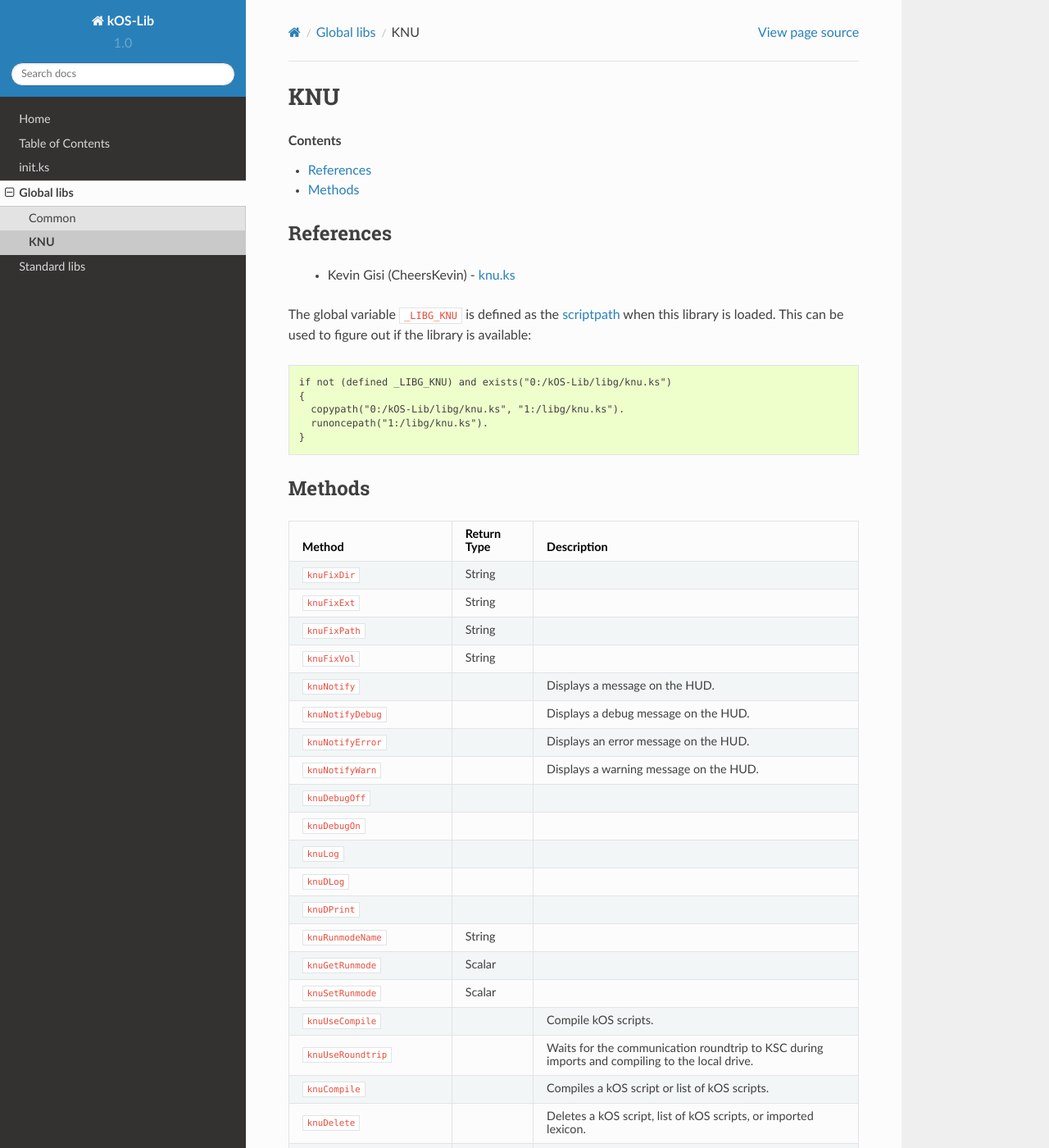
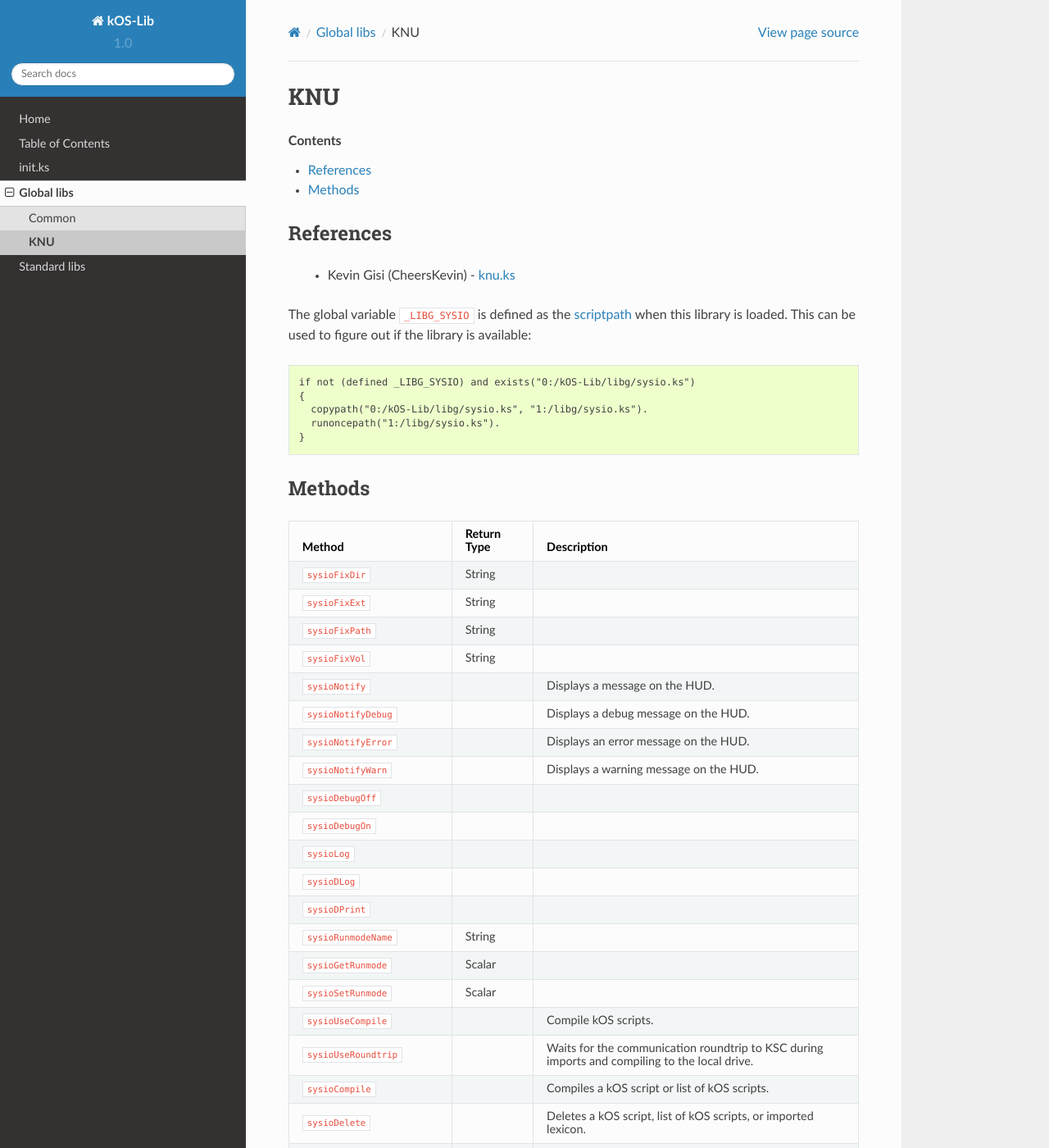
Before and after one commit to Tricky1702/kOS-Scripts, a Sphinx documentation site: the page built from kOS-Lib-Docs/source/libg/sysio.rst, in a window 1280 px wide and 1400 px high. Shown: the whole window at 82% size. Built offline with Sphinx 7.4.7 and the Read the Docs theme 2.0.0, drawn with Linux system fonts in a browser that asks for light colours; cross-references to code outside the pages are shown as plain code; some of the changed text lies outside the part shown.

Commit message:
Renamed knu to sysio throught the docs.

```diff
--- a/kOS-Lib-Docs/source/index.rst
+++ b/kOS-Lib-Docs/source/index.rst
@@ -37,7 +37,7 @@ Nam eu augue eget lacus faucibus semper ultricies vel augue. Nulla commodo quis
       // Make sure all scripts are compiled to disk to keep files small.
       if exists(initLocal) runoncepath(initLocal, lexicon("compile", true)).
 
-      if defined _LIBG_COMMON and defined _LIBG_KNU
+      if defined _LIBG_COMMON and defined _LIBG_SYSIO
       {
         knuImport(lexicon("input", "docking", "import", importLibDir, "export", exportLibDir)).
 
--- a/kOS-Lib-Docs/source/libg.rst
+++ b/kOS-Lib-Docs/source/libg.rst
@@ -7,4 +7,4 @@ Global libs
     :maxdepth: 1
 
     libg/common
-    libg/knu
+    libg/sysio
--- a/kOS-Lib-Docs/source/libg/knu.rst
+++ b/kOS-Lib-Docs/source/libg/sysio.rst
@@ -12,13 +12,13 @@ References
 
     * Kevin Gisi (CheersKevin) - `knu.ks`__
 
-The global variable ``_LIBG_KNU`` is defined as the `scriptpath`_ when this library is loaded.
+The global variable ``_LIBG_SYSIO`` is defined as the `scriptpath`_ when this library is loaded.
 This can be used to figure out if the library is available::
 
-    if not (defined _LIBG_KNU) and exists("0:/kOS-Lib/libg/knu.ks")
+    if not (defined _LIBG_SYSIO) and exists("0:/kOS-Lib/libg/sysio.ks")
     {
-      copypath("0:/kOS-Lib/libg/knu.ks", "1:/libg/knu.ks").
-      runoncepath("1:/libg/knu.ks").
+      copypath("0:/kOS-Lib/libg/sysio.ks", "1:/libg/sysio.ks").
+      runoncepath("1:/libg/sysio.ks").
     }
 
 Methods
@@ -32,93 +32,93 @@ Methods
       - Return Type
       - Description
 
-    * - :func:`knuFixDir`
+    * - :func:`sysioFixDir`
       - |kOSString|
       -
-    * - :func:`knuFixExt`
+    * - :func:`sysioFixExt`
       - |kOSString|
       -
-    * - :func:`knuFixPath`
+    * - :func:`sysioFixPath`
       - |kOSString|
       -
-    * - :func:`knuFixVol`
+    * - :func:`sysioFixVol`
       - |kOSString|
       -
-    * - :func:`knuNotify`
+    * - :func:`sysioNotify`
       -
       - Displays a message on the HUD.
-    * - :func:`knuNotifyDebug`
+    * - :func:`sysioNotifyDebug`
       -
       - Displays a debug message on the HUD.
-    * - :func:`knuNotifyError`
+    * - :func:`sysioNotifyError`
       -
       - Displays an error message on the HUD.
-    * - :func:`knuNotifyWarn`
+    * - :func:`sysioNotifyWarn`
       -
       - Displays a warning message on the HUD.
-    * - :func:`knuDebugOff`
+    * - :func:`sysioDebugOff`
       -
       -
-    * - :func:`knuDebugOn`
+    * - :func:`sysioDebugOn`
       -
       -
-    * - :func:`knuLog`
+    * - :func:`sysioLog`
       -
       -
-    * - :func:`knuDLog`
+    * - :func:`sysioDLog`
       -
       -
-    * - :func:`knuDPrint`
+    * - :func:`sysioDPrint`
       -
       -
-    * - :func:`knuRunmodeName`
+    * - :func:`sysioRunmodeName`
       - |kOSString|
       -
-    * - :func:`knuGetRunmode`
+    * - :func:`sysioGetRunmode`
       - |kOSScalar|
       -
-    * - :func:`knuSetRunmode`
+    * - :func:`sysioSetRunmode`
       - |kOSScalar|
       -
-    * - :func:`knuUseCompile`
+    * - :func:`sysioUseCompile`
       -
       - Compile kOS scripts.
-    * - :func:`knuUseRoundtrip`
+    * - :func:`sysioUseRoundtrip`
       -
       - Waits for the communication roundtrip to KSC during imports and compiling to the local drive.
-    * - :func:`knuCompile`
+    * - :func:`sysioCompile`
       -
       - Compiles a kOS script or list of kOS scripts.
-    * - :func:`knuDelete`
+    * - :func:`sysioDelete`
       -
       - Deletes a kOS script, list of kOS scripts, or imported lexicon.
-    * - :func:`knuDeleteAll`
+    * - :func:`sysioDeleteAll`
       -
       - Deletes all imported kOS scripts.
-    * - :func:`knuExport`
+    * - :func:`sysioExport`
       -
       - Store returned data from imported kOS script.
-    * - :func:`knuGetImport`
+    * - :func:`sysioGetImport`
       - |kOSLexicon|
       - Get an import or list of imports.
-    * - :func:`knuImport`
+    * - :func:`sysioImport`
       -
       - Imports a kOS script or list of kOS scripts to the local drive.
-    * - :func:`knuRequires`
+    * - :func:`sysioRequires`
       - |kOSLexicon|
       - Ensures the required kOS script or list of kOS scripts are imported.
-    * - :func:`knuRun`
+    * - :func:`sysioRun`
       - |kOSLexicon|
       - Runs a kOS script or list of kOS scripts on the local drive.
 
-.. function:: knuFixDir(d)
+.. function:: sysioFixDir(d)
 
     :parameter d: |kOSString|
     :return: Blah
     :rtype: |kOSString|
 
 
-.. function:: knuFixExt(n, ksm)
+.. function:: sysioFixExt(n, ksm)
 
     :parameter n: |kOSString|
     :parameter ksm: |kOSBoolean|, default false.
@@ -126,21 +126,21 @@ Methods
     :rtype: |kOSString|
 
 
-.. function:: knuFixPath(vol)
+.. function:: sysioFixPath(vol)
 
     :parameter p: |kOSString|
     :return: Blah
     :rtype: |kOSString|
 
 
-.. function:: knuFixVol(vol)
+.. function:: sysioFixVol(vol)
 
     :parameter vol: |kOSString|
     :return: Blah
     :rtype: |kOSString|
 
 
-.. function:: knuNotify(s, p, col)
+.. function:: sysioNotify(s, p, col)
 
     :parameter s: |kOSString| - Message to be displayed.
     :parameter p: |kOSBoolean| - Print the message to the terminal, default false.
@@ -150,7 +150,7 @@ Methods
     Displays a message on the HUD. If *p* is true, the message will also be printed to the terminal.
 
 
-.. function:: knuNotifyDebug(s)
+.. function:: sysioNotifyDebug(s)
 
     :parameter s: |kOSString| - Debug message to be displayed.
     :return: None
@@ -160,7 +160,7 @@ Methods
     The colour of the message displayed on the HUD will be RGB(0.5, 0.5, 1.0), see `RGB(r,g,b)`_.
 
 
-.. function:: knuNotifyError(s)
+.. function:: sysioNotifyError(s)
 
     :parameter s: |kOSString| - Error message to be displayed.
     :return: None
@@ -170,7 +170,7 @@ Methods
     The colour of the message displayed on the HUD will be red.
 
 
-.. function:: knuNotifyWarn(s)
+.. function:: sysioNotifyWarn(s)
 
     :parameter s: |kOSString| - Warning message to be displayed.
     :return: None
@@ -180,59 +180,59 @@ Methods
     The colour of the message displayed on the HUD will be yellow.
 
 
-.. function:: knuDebugOff()
+.. function:: sysioDebugOff()
 
     :return: None
 
 
-.. function:: knuDebugOn(f)
+.. function:: sysioDebugOn(f)
 
     :parameter f: |kOSString|, default "".
     :return: None
 
 
-.. function:: knuLog(t, f)
+.. function:: sysioLog(t, f)
 
     :parameter t: |kOSString|
     :parameter f: |kOSString|
     :return: None
 
 
-.. function:: knuDLog(t, f)
+.. function:: sysioDLog(t, f)
 
     :parameter t: |kOSString|
     :parameter f: |kOSString|
     :return: None
 
 
-.. function:: knuDPrint(s, p)
+.. function:: sysioDPrint(s, p)
 
     :parameter s: |kOSString|
     :parameter p: |kOSBoolean|, default false.
     :return: None
 
 
-.. function:: knuRunmodeName(f)
+.. function:: sysioRunmodeName(f)
 
     :parameter f: |kOSString|, default "".
     :return: Blah
     :rtype: |kOSString|
 
 
-.. function:: knuGetRunmode()
+.. function:: sysioGetRunmode()
 
     :return: Blah
     :rtype: The variable type stored in the runmode file.
 
 
-.. function:: knuSetRunmode(rm)
+.. function:: sysioSetRunmode(rm)
 
     :parameter rm: |kOSBoolean|, |kOSScalar|, or |kOSString|, default 0.
     :return: Blah
     :rtype: The type that was passed in to ``rm``.
 
 
-.. function:: knuUseCompile(f)
+.. function:: sysioUseCompile(f)
 
     :parameter f: |kOSBoolean| - Compile kOS scripts if true.
     :return: None
@@ -242,7 +242,7 @@ Methods
     Helps if you are low on disk space. Not guaranteed to stop you running out of space.
 
 
-.. function:: knuUseRoundtrip(f)
+.. function:: sysioUseRoundtrip(f)
 
     :parameter f: |kOSBoolean| - Wait for roundtrip if true.
     :return: None
@@ -252,7 +252,7 @@ Methods
     This can be used for immersion.
 
 
-.. function:: knuCompile(il)
+.. function:: sysioCompile(il)
 
     :parameter il: |kOSLexicon|, input lexicon.
     :return: None
@@ -267,7 +267,7 @@ Methods
     Compiles a kOS script or list of kOS scripts.
 
 
-.. function:: knuDelete(il)
+.. function:: sysioDelete(il)
 
     :parameter il: |kOSLexicon|, input lexicon.
     :return: None
--- a/kOS-Lib-Docs/source/libs/ascent.rst
+++ b/kOS-Lib-Docs/source/libs/ascent.rst
@@ -48,12 +48,12 @@ This can be used to figure out if the library is available::
           if exists(initLocal) runoncepath(initLocal).
 
           // Done
-          if defined _LIBG_COMMON and defined _LIBG_KNU
+          if defined _LIBG_COMMON and defined _LIBG_SYSIO
             knuNotify("Ready", true).
           else
           {
             print "common: " + (defined _LIBG_COMMON).
-            print "knu:    " + (defined _LIBG_KNU).
+            print "knu:    " + (defined _LIBG_SYSIO).
           }
         }.
 
@@ -113,7 +113,7 @@ Example of using Ascent
           // Make sure all scripts are compiled to disk to keep files small.
           if exists(initLocal) runoncepath(initLocal, lexicon("compile", true)).
 
-          if defined _LIBG_COMMON and defined _LIBG_KNU
+          if defined _LIBG_COMMON and defined _LIBG_SYSIO
           {
             knuImport(lexicon("input", "ascent", "import", importLibDir, "export", exportLibDir)).
 
--- a/kOS-Lib-Docs/source/libs/automatic.rst
+++ b/kOS-Lib-Docs/source/libs/automatic.rst
@@ -45,12 +45,12 @@ This can be used to figure out if the library is available::
           if exists(initLocal) runoncepath(initLocal).
 
           // Done
-          if defined _LIBG_COMMON and defined _LIBG_KNU
+          if defined _LIBG_COMMON and defined _LIBG_SYSIO
             knuNotify("Ready", true).
           else
           {
             print "common: " + (defined _LIBG_COMMON).
-            print "knu:    " + (defined _LIBG_KNU).
+            print "knu:    " + (defined _LIBG_SYSIO).
           }
         }.
 
@@ -81,7 +81,7 @@ Example of using Automatic
           // Make sure all scripts are compiled to disk to keep files small.
           if exists(initLocal) runoncepath(initLocal, lexicon("compile", true)).
 
-          if defined _LIBG_COMMON and defined _LIBG_KNU
+          if defined _LIBG_COMMON and defined _LIBG_SYSIO
           {
             knuImport(lexicon("input", "automatic", "import", importLibDir, "export", exportLibDir)).
 
--- a/kOS-Lib-Docs/source/libs/bodyCache.rst
+++ b/kOS-Lib-Docs/source/libs/bodyCache.rst
@@ -45,12 +45,12 @@ This can be used to figure out if the library is available::
           if exists(initLocal) runoncepath(initLocal).
 
           // Done
-          if defined _LIBG_COMMON and defined _LIBG_KNU
+          if defined _LIBG_COMMON and defined _LIBG_SYSIO
             knuNotify("Ready", true).
           else
           {
             print "common: " + (defined _LIBG_COMMON).
-            print "knu:    " + (defined _LIBG_KNU).
+            print "knu:    " + (defined _LIBG_SYSIO).
           }
         }.
 
@@ -86,7 +86,7 @@ Example of using BodyCache
           // Make sure all scripts are compiled to disk to keep files small.
           if exists(initLocal) runoncepath(initLocal, lexicon("compile", true)).
 
-          if defined _LIBG_COMMON and defined _LIBG_KNU
+          if defined _LIBG_COMMON and defined _LIBG_SYSIO
           {
             knuImport(lexicon("input", "bodyCache", "import", importLibDir, "export", exportLibDir)).
 
--- a/kOS-Lib-Docs/source/libs/comms.rst
+++ b/kOS-Lib-Docs/source/libs/comms.rst
@@ -36,12 +36,12 @@ This can be used to figure out if the library is available::
           if exists(initLocal) runoncepath(initLocal).
 
           // Done
-          if defined _LIBG_COMMON and defined _LIBG_KNU
+          if defined _LIBG_COMMON and defined _LIBG_SYSIO
             notify("Ready", true).
           else
           {
             print "common: " + (defined _LIBG_COMMON).
-            print "knu:    " + (defined _LIBG_KNU).
+            print "knu:    " + (defined _LIBG_SYSIO).
           }
         }.
 
@@ -76,7 +76,7 @@ Example of using Comms
           // Make sure all scripts are compiled to disk to keep files small.
           if exists(initLocal) runoncepath(initLocal, lexicon("compile", true)).
 
-          if defined _LIBG_COMMON and defined _LIBG_KNU
+          if defined _LIBG_COMMON and defined _LIBG_SYSIO
           {
             local commsLib is knuImport("comms", importLibDir, exportLibDir).
 
--- a/kOS-Lib-Docs/source/libs/docking.rst
+++ b/kOS-Lib-Docs/source/libs/docking.rst
@@ -47,12 +47,12 @@ This can be used to figure out if the library is available::
           if exists(initLocal) runoncepath(initLocal, lexicon("compile", true)).
 
           // Done
-          if defined _LIBG_COMMON and defined _LIBG_KNU
+          if defined _LIBG_COMMON and defined _LIBG_SYSIO
             notify("Ready", true).
           else
           {
             print "common: " + (defined _LIBG_COMMON).
-            print "knu:    " + (defined _LIBG_KNU).
+            print "knu:    " + (defined _LIBG_SYSIO).
           }
         }.
 
@@ -178,7 +178,7 @@ Example of using Docking
           // Make sure all scripts are compiled to disk to keep files small.
           if exists(initLocal) runoncepath(initLocal, lexicon("compile", true)).
 
-          if defined _LIBG_COMMON and defined _LIBG_KNU
+          if defined _LIBG_COMMON and defined _LIBG_SYSIO
           {
             knuImport(lexicon("input", "docking", "import", importLibDir, "export", exportLibDir)).
 
--- a/kOS-Lib-Docs/source/libs/dockingports.rst
+++ b/kOS-Lib-Docs/source/libs/dockingports.rst
@@ -41,12 +41,12 @@ This can be used to figure out if the library is available::
           if exists(initLocal) runoncepath(initLocal).
 
           // Done
-          if defined _LIBG_COMMON and defined _LIBG_KNU
+          if defined _LIBG_COMMON and defined _LIBG_SYSIO
             notify("Ready", true).
           else
           {
             print "common: " + (defined _LIBG_COMMON).
-            print "knu:    " + (defined _LIBG_KNU).
+            print "knu:    " + (defined _LIBG_SYSIO).
           }
         }.
 
@@ -253,7 +253,7 @@ Example of using Docking Ports
           // Make sure all scripts are compiled to disk to keep files small.
           if exists(initLocal) runoncepath(initLocal, lexicon("compile", true)).
 
-          if defined _LIBG_COMMON and defined _LIBG_KNU
+          if defined _LIBG_COMMON and defined _LIBG_SYSIO
           {
             knuImport(lexicon("input", "dockingports", "import", importLibDir, "export", exportLibDir)).
 
--- a/kOS-Lib-Docs/source/libs/engines.rst
+++ b/kOS-Lib-Docs/source/libs/engines.rst
@@ -41,12 +41,12 @@ This can be used to figure out if the library is available::
           if exists(initLocal) runoncepath(initLocal).
 
           // Done
-          if defined _LIBG_COMMON and defined _LIBG_KNU
+          if defined _LIBG_COMMON and defined _LIBG_SYSIO
             notify("Ready", true).
           else
           {
             print "common: " + (defined _LIBG_COMMON).
-            print "knu:    " + (defined _LIBG_KNU).
+            print "knu:    " + (defined _LIBG_SYSIO).
           }
         }.
 
@@ -78,7 +78,7 @@ Example of using Engines
           // Make sure all scripts are compiled to disk to keep files small.
           if exists(initLocal) runoncepath(initLocal, lexicon("compile", true)).
 
-          if defined _LIBG_COMMON and defined _LIBG_KNU
+          if defined _LIBG_COMMON and defined _LIBG_SYSIO
           {
             local enginesLib is knuImport("engines", importLibDir, exportLibDir).
 
--- a/kOS-Lib-Docs/source/libs/maneuver.rst
+++ b/kOS-Lib-Docs/source/libs/maneuver.rst
@@ -50,12 +50,12 @@ This can be used to figure out if the library is available::
           if exists(initLocal) runoncepath(initLocal).
 
           // Done
-          if defined _LIBG_COMMON and defined _LIBG_KNU
+          if defined _LIBG_COMMON and defined _LIBG_SYSIO
             notify("Ready", true).
           else
           {
             print "common: " + (defined _LIBG_COMMON).
-            print "knu:    " + (defined _LIBG_KNU).
+            print "knu:    " + (defined _LIBG_SYSIO).
           }
         }.
 
@@ -342,7 +342,7 @@ Example of using Maneuver
           // Make sure all scripts are compiled to disk to keep files small.
           if exists(initLocal) runoncepath(initLocal, lexicon("compile", true)).
 
-          if defined _LIBG_COMMON and defined _LIBG_KNU
+          if defined _LIBG_COMMON and defined _LIBG_SYSIO
           {
             knuImport(lexicon("input", "maneuver", "import", importLibDir, "export", exportLibDir)).
 
--- a/kOS-Lib-Docs/source/libs/orbits.rst
+++ b/kOS-Lib-Docs/source/libs/orbits.rst
@@ -42,12 +42,12 @@ This can be used to figure out if the library is available::
           if exists(initLocal) runoncepath(initLocal).
 
           // Done
-          if defined _LIBG_COMMON and defined _LIBG_KNU
+          if defined _LIBG_COMMON and defined _LIBG_SYSIO
             notify("Ready", true).
           else
           {
             print "common: " + (defined _LIBG_COMMON).
-            print "knu:    " + (defined _LIBG_KNU).
+            print "knu:    " + (defined _LIBG_SYSIO).
           }
         }.
 
@@ -82,7 +82,7 @@ Example of using Orbits
           // Make sure all scripts are compiled to disk to keep files small.
           if exists(initLocal) runoncepath(initLocal, lexicon("compile", true)).
 
-          if defined _LIBG_COMMON and defined _LIBG_KNU
+          if defined _LIBG_COMMON and defined _LIBG_SYSIO
           {
             local orbitsLib is knuImport("orbits", importLibDir, exportLibDir).
 
--- a/kOS-Lib-Docs/source/libs/rendezvous.rst
+++ b/kOS-Lib-Docs/source/libs/rendezvous.rst
@@ -41,12 +41,12 @@ This can be used to figure out if the library is available::
           if exists(initLocal) runoncepath(initLocal).
 
           // Done
-          if defined _LIBG_COMMON and defined _LIBG_KNU
+          if defined _LIBG_COMMON and defined _LIBG_SYSIO
             notify("Ready", true).
           else
           {
             print "common: " + (defined _LIBG_COMMON).
-            print "knu:    " + (defined _LIBG_KNU).
+            print "knu:    " + (defined _LIBG_SYSIO).
           }
         }.
 
@@ -82,7 +82,7 @@ Example of using Rendezvous
           // Make sure all scripts are compiled to disk to keep files small.
           if exists(initLocal) runoncepath(initLocal, lexicon("compile", true)).
 
-          if defined _LIBG_COMMON and defined _LIBG_KNU
+          if defined _LIBG_COMMON and defined _LIBG_SYSIO
           {
             local rendezvousLib is knuImport("rendezvous", importLibDir, exportLibDir).
 
--- a/kOS-Lib-Docs/source/libs/telemetry.rst
+++ b/kOS-Lib-Docs/source/libs/telemetry.rst
@@ -41,12 +41,12 @@ This can be used to figure out if the library is available::
           if exists(initLocal) runoncepath(initLocal).
 
           // Done
-          if defined _LIBG_COMMON and defined _LIBG_KNU
+          if defined _LIBG_COMMON and defined _LIBG_SYSIO
             notify("Ready", true).
           else
           {
             print "common: " + (defined _LIBG_COMMON).
-            print "knu:    " + (defined _LIBG_KNU).
+            print "knu:    " + (defined _LIBG_SYSIO).
           }
         }.
 
@@ -81,7 +81,7 @@ Example of using Telemetry
           // Make sure all scripts are compiled to disk to keep files small.
           if exists(initLocal) runoncepath(initLocal, lexicon("compile", true)).
 
-          if defined _LIBG_COMMON and defined _LIBG_KNU
+          if defined _LIBG_COMMON and defined _LIBG_SYSIO
           {
             local telemetryLib is knuImport("telemetry", importLibDir, exportLibDir).
 
```
Also changed, not shown: other parts of kOS-Lib-Docs/source/libg/sysio.rst (+7 -7 lines).
